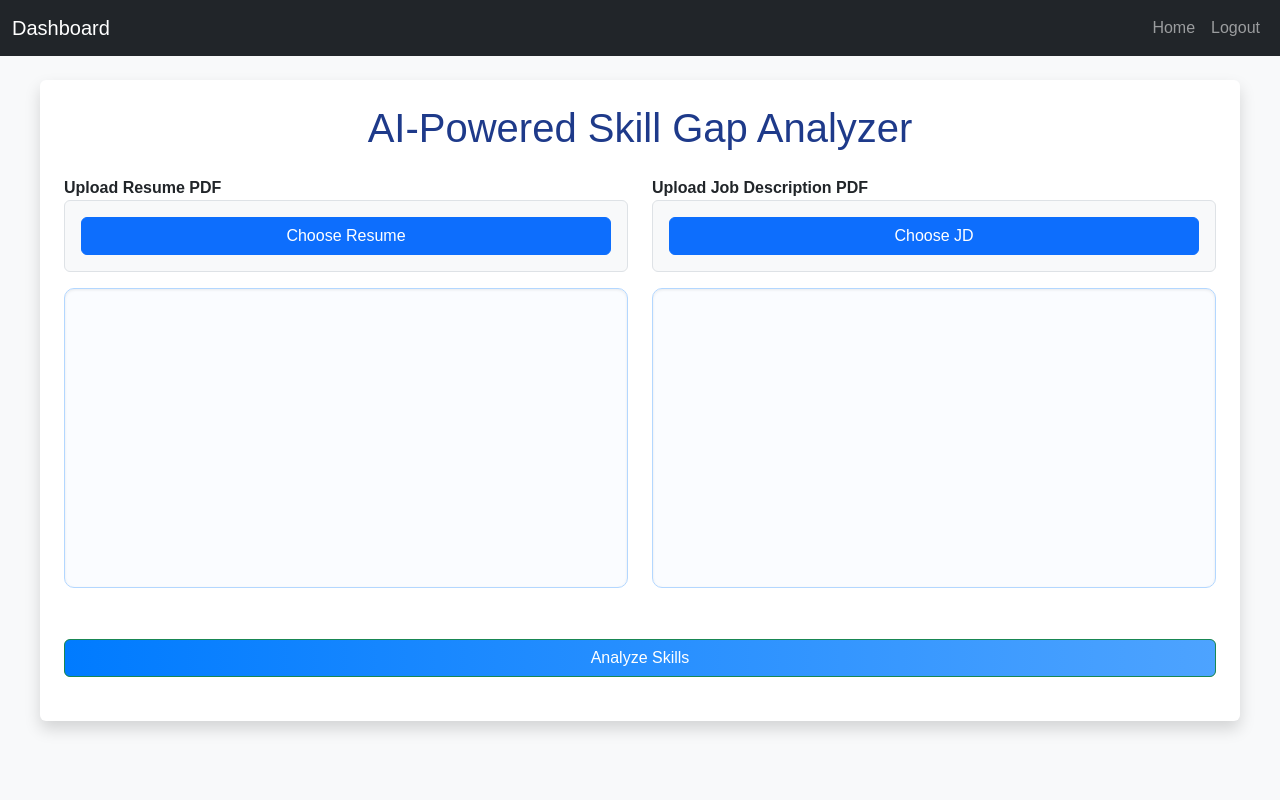
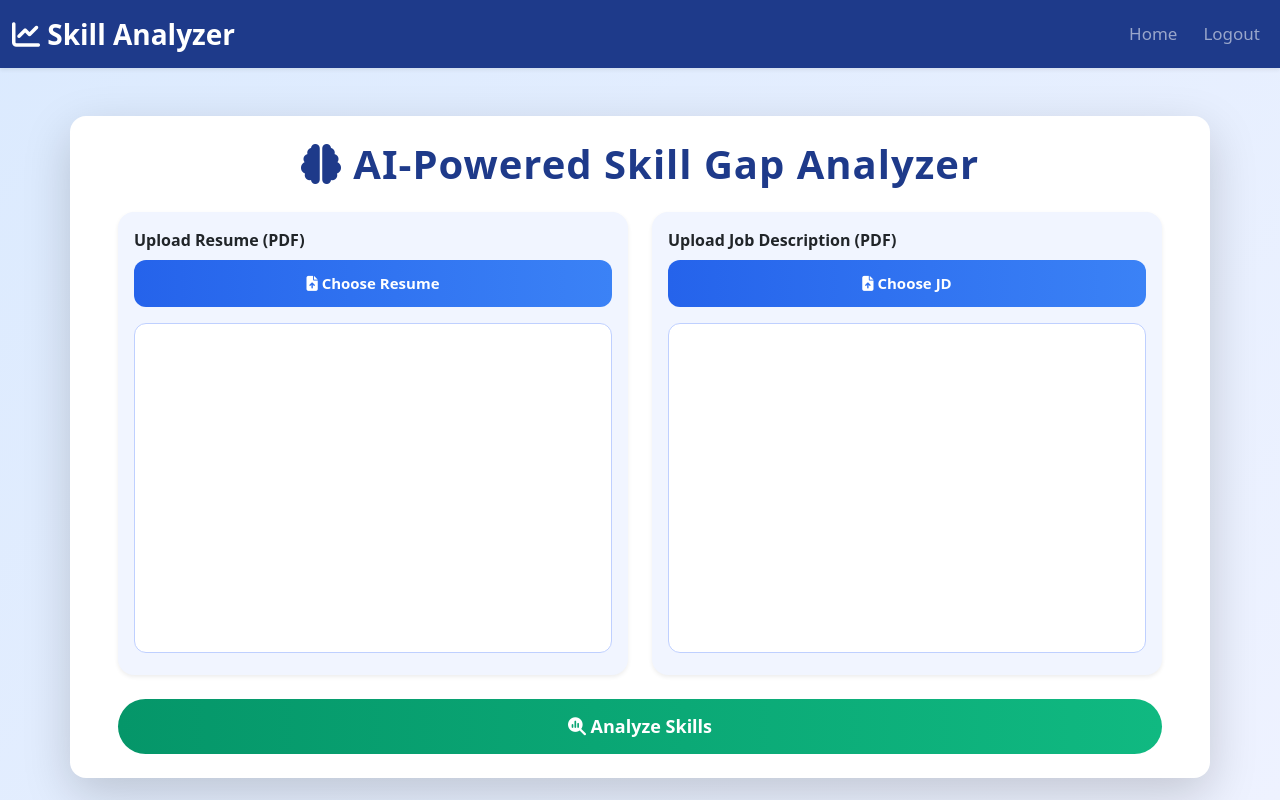
Before and after one commit to SanjanaReddy-2007/AI-Smart-Resume-JD-Analyzer, a Flask app: page / in a window 1280 px wide. Run offline with Flask 3, Linux system fonts and the light colour scheme; the visitor is signed in with stand-in values (Sample User, id 1); some libraries are stand-ins or nearby versions.

Commit message:
Updated UI colors and layout

```diff
--- a/static/style.css
+++ b/static/style.css
@@ -1,125 +1,119 @@
-/* Global */
-body {
-    font-family: Arial, sans-serif;
-    background: #E2E8F0;
-    margin: 0;
-    padding: 0;
+/* Global Background */
+.page-bg {
+    background: linear-gradient(135deg, #dbeafe, #eef2ff);
+    min-height: 100vh;
 }
 
-/* Main container */
-.container {
-    max-width: 1200px;
-    margin: 30px auto;
-    padding: 25px;
-    background: #ffffff;
-    border-radius: 15px;
-    box-shadow: 0 5px 20px rgba(0,0,0,0.15);
+/* Navbar */
+.stylish-nav {
+    background: #1e3a8a !important;
 }
 
-/* Title */
-h1 {
-    text-align: center;
-    color: #1E3A8A;
-    margin-bottom: 25px;
+.nav-text {
+    font-size: 17px;
+    margin-left: 10px;
 }
 
-/* Upload section */
-.upload-section {
-    display: flex;
-    justify-content: space-between;
-    gap: 25px;
-    margin-bottom: 25px;
+/* Main Card */
+.main-card {
+    background: #ffffff;
+    border-radius: 25px;
 }
 
-.section-title {
-    font-weight: bold;
-    font-size: 16px;
+/* Heading */
+.heading-text {
+    color: #1e3a8a;
+    letter-spacing: 1px;
 }
 
-/* Upload containers */
-.file-upload {
-    flex: 1;
-    background: #f0f7ff;
-    padding: 20px;
-    border-radius: 12px;
-    box-shadow: 0 3px 10px rgba(0,0,0,0.1);
-}
-
-/* Custom file button */
-input[type="file"] {
-    display: none;
-}
-
-.upload-btn {
-    background: linear-gradient(90deg, #007bff, #4da3ff);
-    color: white;
-    padding: 12px 20px;
-    border-radius: 8px;
-    cursor: pointer;
-    display: inline-block;
-    margin-bottom: 10px;
+/* Upload Card */
+.upload-card {
+    background: #f1f5ff;
+    border-radius: 20px;
     transition: 0.3s ease;
 }
 
-.upload-btn:hover {
-    background: #0c7ada;
+.upload-card:hover {
+    transform: translateY(-3px);
 }
 
-/* Preview box */
-iframe {
-    width: 100%;
-    height: 400px;
-    border-radius: 10px;
-    border: 1px solid #b3d7ff;
-    background: #fafcff;
-    box-shadow: inset 0 1px 3px rgba(0,0,0,0.08);
+/* Upload Button */
+.custom-upload-btn {
+    background: linear-gradient(90deg, #2563eb, #3b82f6);
+    color: #fff;
+    padding: 12px 20px;
+    border-radius: 12px;
+    display: block;
+    text-align: center;
+    cursor: pointer;
+    font-size: 15px;
+    font-weight: bold;
 }
 
-/* Analyze button */
-button {
-    display: block;
-    margin: 20px auto;
-    padding: 14px 35px;
-    font-size: 18px;
-    background: linear-gradient(90deg, #007bff, #4da3ff);
-    color: white;
-    border: none;
-    border-radius: 40px;
-    cursor: pointer;
-    transition: 0.3s ease;
+.custom-upload-btn:hover {
+    background: #1e40af;
 }
 
-button:hover {
-    transform: translateY(-2px);
-    box-shadow: 0 6px 15px rgba(0, 123, 255, 0.4);
+/* PDF Preview */
+.preview-frame {
+    width: 100%;
+    height: 330px;
+    border-radius: 12px;
+    background: white;
+    border: 1px solid #bfd0ff;
 }
 
-/* Results section */
-#results {
-    margin-top: 30px;
-    background: #bbdefb;
-    padding: 25px;
-    border-radius: 12px;
-    box-shadow: 0 3px 10px rgba(0,0,0,0.15);
+/* Analyze Button */
+.analyze-btn {
+    padding: 14px;
+    font-size: 18px;
+    font-weight: bold;
+    background: linear-gradient(90deg, #059669, #10b981);
+    color: white;
+    border-radius: 40px;
+    border: none;
 }
 
-/* Progress bar */
-.progress-bar {
-    width: 100%;
-    height: 20px;
-    background: #e3e3e3;
-    border-radius: 10px;
-    overflow: hidden;
+.analyze-btn:hover {
+    background: #047857;
 }
 
-#progress {
-    height: 100%;
-    width: 0%;
-    background: #4caf50;
-    border-radius: 10px;
-    transition: width 0.4s ease;
+/* Results Box */
+.result-box {
+    background: #e0f2fe;
+}
+
+.result-heading {
+    color: #0369a1;
+}
+
+/* Progress Bar */
+.progress-custom {
+    background: linear-gradient(90deg, #16a34a, #22c55e);
+    font-size: 15px;
+    text-align: center;
 }
 
 /* Text colors */
-#matched { color: green; }
-#missing { color: red; }
+.text-green { color: green; font-weight: bold; }
+.text-red { color: red; font-weight: bold; }
+
+/* Chart Card */
+.chart-card {
+    background: #ffffff;
+    border-radius: 20px;
+}
+
+/* Export Button */
+.export-btn {
+    background: linear-gradient(90deg, #ea580c, #f97316);
+    color: white;
+    padding: 14px;
+    border-radius: 12px;
+    font-size: 17px;
+    border: none;
+}
+
+.export-btn:hover {
+    background: #c2410c;
+}
--- a/templates/dashboard.html
+++ b/templates/dashboard.html
@@ -4,93 +4,116 @@
 <meta charset="UTF-8">
 <meta name="viewport" content="width=device-width, initial-scale=1.0">
 <title>AI Skill Gap Analyzer</title>
+
 <link href="https://cdn.jsdelivr.net/npm/bootstrap@5.3.2/dist/css/bootstrap.min.css" rel="stylesheet">
 <link rel="stylesheet" href="{{ url_for('static', filename='style.css') }}">
+
+<!-- Smooth icons -->
+<link rel="stylesheet" href="https://cdnjs.cloudflare.com/ajax/libs/font-awesome/6.5.0/css/all.min.css">
+
 </head>
 
-<body class="bg-light">
+<body class="page-bg">
 
 <!-- NAVBAR -->
-<nav class="navbar navbar-expand-lg navbar-dark bg-dark">
+<nav class="navbar navbar-expand-lg navbar-dark shadow-sm stylish-nav">
   <div class="container-fluid">
-    <a class="navbar-brand" href="#">Dashboard</a>
+    <a class="navbar-brand fw-bold fs-3" href="#">
+      <i class="fa-solid fa-chart-line"></i> Skill Analyzer
+    </a>
+
     <button class="navbar-toggler" type="button" data-bs-toggle="collapse" data-bs-target="#navbarNav">
       <span class="navbar-toggler-icon"></span>
     </button>
 
     <div class="collapse navbar-collapse" id="navbarNav">
       <ul class="navbar-nav ms-auto">
-        <li class="nav-item"><a class="nav-link" href="/">Home</a></li>
-        <li class="nav-item"><a class="nav-link" href="/logout">Logout</a></li>
+        <li class="nav-item"><a class="nav-link nav-text" href="/">Home</a></li>
+        <li class="nav-item"><a class="nav-link nav-text" href="/logout">Logout</a></li>
       </ul>
     </div>
   </div>
 </nav>
 
-<div class="container mt-4 p-4 bg-white rounded shadow">
+<!-- MAIN CONTENT -->
+<div class="container mt-5 p-4 px-5 main-card shadow-lg rounded-4">
 
-    <h1 class="text-center mb-4">AI-Powered Skill Gap Analyzer</h1>
+    <h1 class="text-center fw-bold mb-4 heading-text">
+        <i class="fa-solid fa-brain"></i> AI-Powered Skill Gap Analyzer
+    </h1>
 
-    <div class="row">
-        <!-- Resume -->
-        <div class="col-md-6 mb-4">
-            <label class="fw-bold">Upload Resume PDF</label>
-            <div class="border p-3 rounded bg-light">
-                <label for="resume" class="btn btn-primary w-100">Choose Resume</label>
+    <div class="row g-4">
+
+        <!-- Resume Upload -->
+        <div class="col-md-6">
+            <div class="upload-card shadow-sm p-3 rounded-4">
+                <label class="fw-bold section-label">Upload Resume (PDF)</label>
+
+                <label for="resume" class="custom-upload-btn mt-2">
+                    <i class="fa-solid fa-file-arrow-up"></i> Choose Resume
+                </label>
                 <input type="file" id="resume" accept="application/pdf" class="d-none">
+
+                <iframe id="resumePreview" class="preview-frame mt-3"></iframe>
             </div>
-            <iframe id="resumePreview" class="w-100 mt-3" style="height:300px;"></iframe>
         </div>
 
-        <!-- JD -->
-        <div class="col-md-6 mb-4">
-            <label class="fw-bold">Upload Job Description PDF</label>
-            <div class="border p-3 rounded bg-light">
-                <label for="jd" class="btn btn-primary w-100">Choose JD</label>
+        <!-- JD Upload -->
+        <div class="col-md-6">
+            <div class="upload-card shadow-sm p-3 rounded-4">
+                <label class="fw-bold section-label">Upload Job Description (PDF)</label>
+
+                <label for="jd" class="custom-upload-btn mt-2">
+                    <i class="fa-solid fa-file-arrow-up"></i> Choose JD
+                </label>
                 <input type="file" id="jd" accept="application/pdf" class="d-none">
+
+                <iframe id="jdPreview" class="preview-frame mt-3"></iframe>
             </div>
-            <iframe id="jdPreview" class="w-100 mt-3" style="height:300px;"></iframe>
         </div>
-    </div>
-
-    <button id="analyzeBtn" class="btn btn-success w-100">Analyze Skills</button>
-
-    <!-- Results -->
-    <div id="results" class="mt-4" style="display:none;">
-        <h2>Results:</h2>
-        <p><strong>Matching Skills:</strong> <span id="matched"></span></p>
-        <p><strong>Missing Skills:</strong> <span id="missing"></span></p>
-        <p><strong>Similarity Score:</strong> <span id="similarity"></span>%</p>
-
-        <div class="progress" style="height: 25px;">
-            <div id="progress" class="progress-bar" role="progressbar"></div>
-        </div>
-
 
     </div>
 
+    <button id="analyzeBtn" class="analyze-btn mt-4 w-100">
+        <i class="fa-solid fa-magnifying-glass-chart"></i> Analyze Skills
+    </button>
+
+    <!-- RESULTS -->
+    <div id="results" class="mt-5 result-box p-4 rounded-4 shadow-sm" style="display:none;">
+
+        <h2 class="fw-bold mb-4 result-heading"><i class="fa-solid fa-square-poll-vertical"></i> Results</h2>
+
+        <p><strong class="text-green">Matching Skills:</strong> <span id="matched"></span></p>
+        <p><strong class="text-red">Missing Skills:</strong> <span id="missing"></span></p>
+        <p><strong>Similarity Score:</strong> <span id="similarity"></span>%</p>
+
+        <div class="progress mt-3" style="height: 28px;">
+            <div id="progress" class="progress-bar progress-custom"></div>
+        </div>
+
+    </div>
+
+    <!-- CHARTS + TABLE -->
     <div id="extraSections" style="display:none;">
 
-    <hr class="mt-4">
+        <h3 class="fw-bold mt-5">Skill Match Level (Bar Graph)</h3>
+        <div class="chart-card shadow-sm p-3 rounded-4">
+            <canvas id="skillChart" height="150"></canvas>
+        </div>
 
-    <h3 class="mt-4">Skill Match Level (Bar Graph)</h3>
-    <canvas id="skillChart" height="150"></canvas>
+        <h3 class="fw-bold mt-5">Resume vs JD Skill Overview</h3>
+        <div class="chart-card p-3 rounded-4" style="width:280px; margin:auto;">
+            <canvas id="donutChart"></canvas>
+        </div>
 
-    <h3 class="mt-4">Resume vs JD Skill Match Overview</h3>
+        <h3 class="fw-bold mt-5">Semantic Skill Mapping</h3>
+        <div id="semanticTable" class="mt-3 shadow-sm p-3 rounded-4 bg-white"></div>
 
-    <div style="width:280px; height:280px; margin:auto;">
-        <canvas id="donutChart"></canvas>
+        <button id="exportPDF" class="export-btn mt-4 w-100" style="display:none;">
+            <i class="fa-solid fa-file-pdf"></i> Download PDF Report
+        </button>
+
     </div>
-
-    <h3 class="mt-5">Semantic Skill Mapping Table</h3>
-    <div id="semanticTable" class="mt-3"></div>
-
-    <button id="exportPDF" class="btn btn-secondary w-100 mt-3" style="display:none;">
-        Download Results as PDF
-    </button>
-
-</div>
-
 
 </div>
 
```
Also changed, not shown: templates/layout.html (+11 -6 lines), templates/login.html (+62 -7 lines), templates/register.html (+66 -9 lines).
